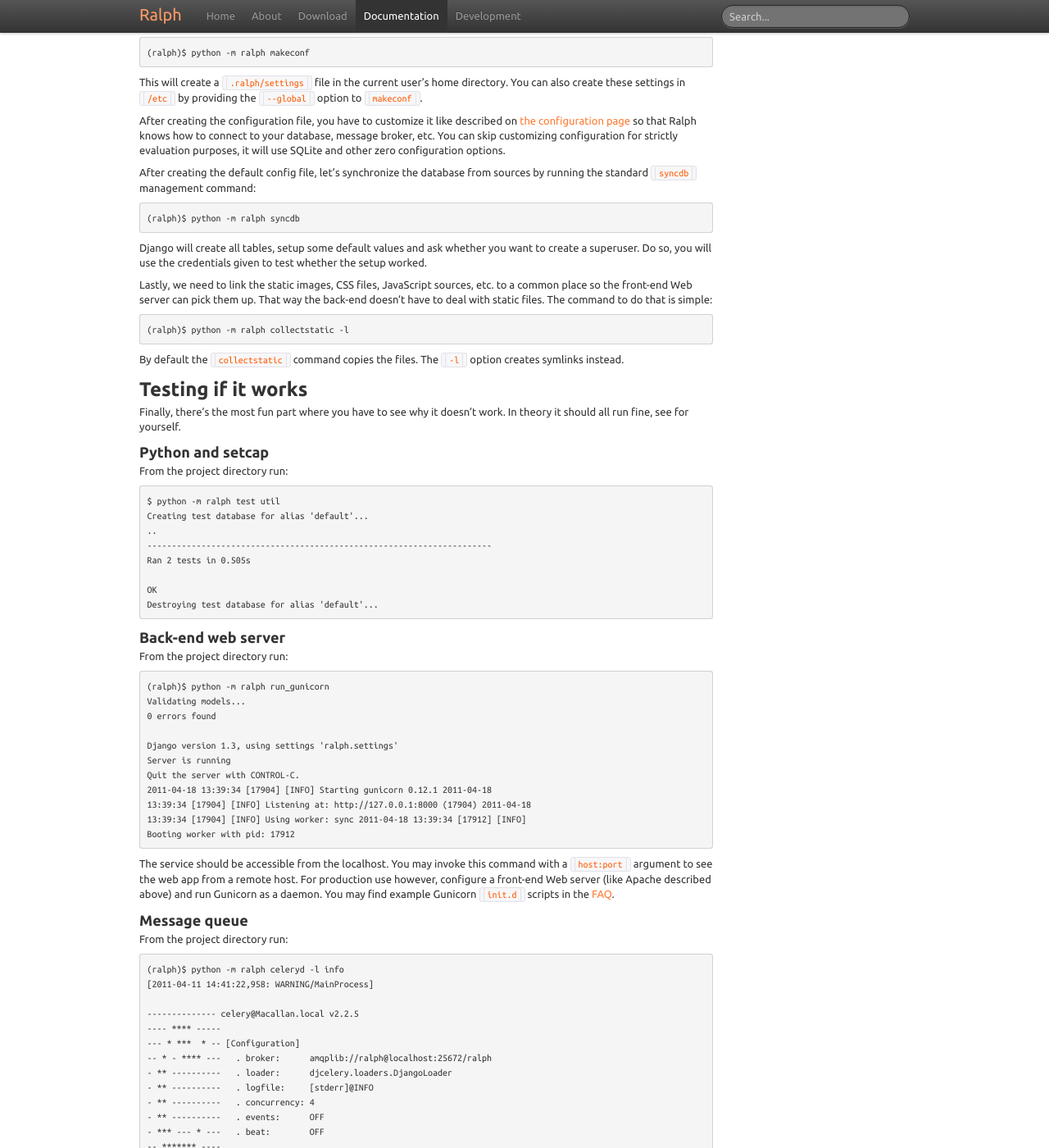
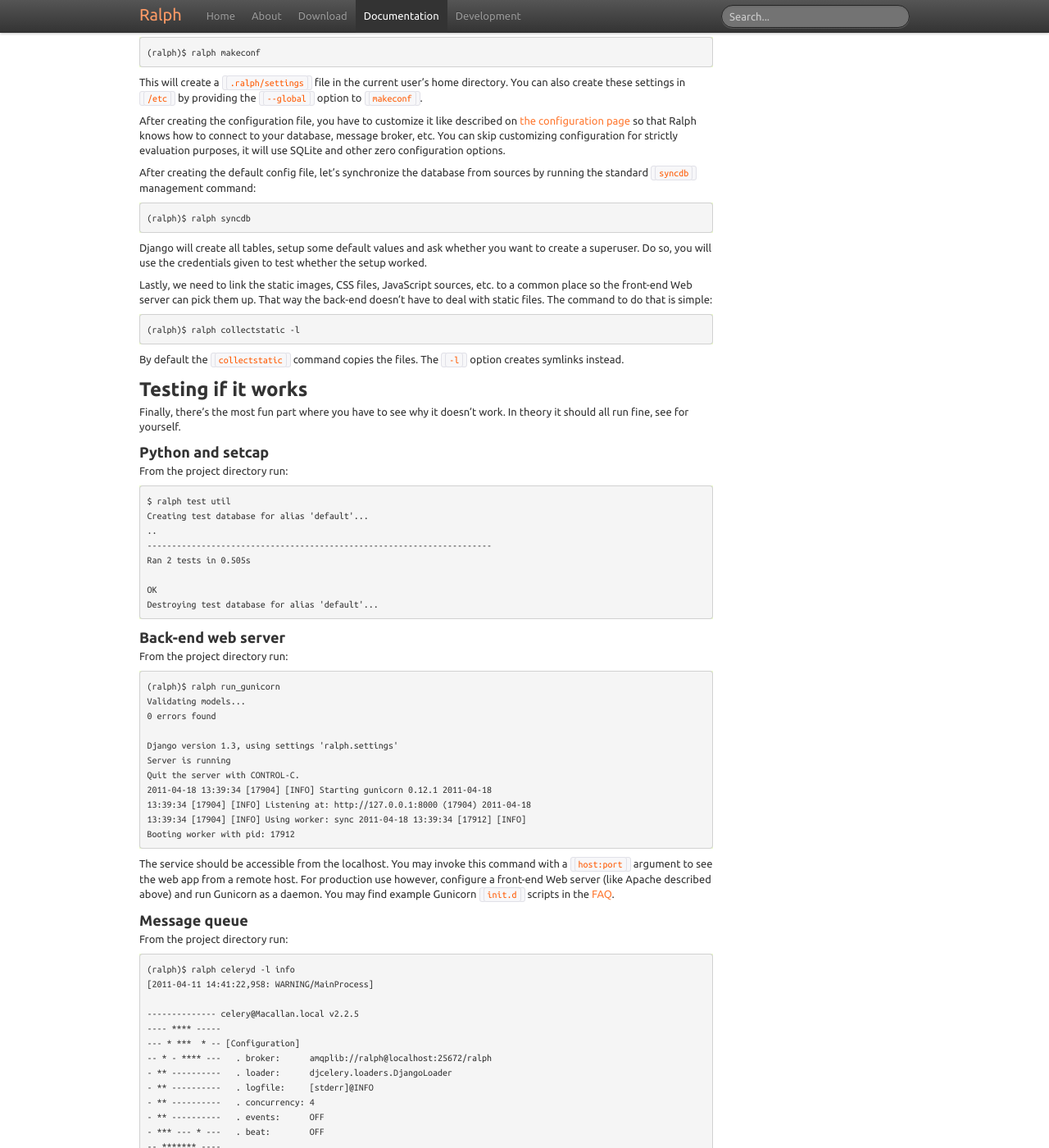
Before and after one commit to allegro/ralph, a Sphinx documentation site: the page built from doc/installation.rst, in a window 1280 px wide and 1400 px high, scrolled down 5207 px. Shown: the whole window at 82% size. Built offline with Sphinx 7.4.7, drawn with Linux system fonts in a browser that asks for light colours; some of the changed text lies outside the part shown.

Commit message:
even easier `ralph` command invocation

```diff
--- a/doc/configuration.rst
+++ b/doc/configuration.rst
@@ -31,7 +31,7 @@
 
 A default configuration file can be created by invoking::
 
-  (ralph)$ python -m ralph makeconf
+  (ralph)$ ralph makeconf
 
 This will create the ``~/.ralph/settings`` file with default values. Ralph will
 not overwrite existing configuration, you can change that by adding ``--force``
--- a/doc/discovery.rst
+++ b/doc/discovery.rst
@@ -14,8 +14,8 @@
 You can run :index:`discovery` on a specified IP address or whole network with the
 "discover" management command::
 
-    (ralph)$ python -m ralph discover '127.0.0.1'
-    (ralph)$ python -m ralph discover '127.0.0.1/24'
+    (ralph)$ ralph discover '127.0.0.1'
+    (ralph)$ ralph discover '127.0.0.1/24'
 
 This will attempt to invoke each of the discovery plugins on all the specified
 addresses -- the plugins themselves will fill in all the information they can
@@ -43,7 +43,7 @@
 course, in order to do that, you need to have the worker applications started
 on those servers. You do that with the command::
 
-    (ralph)$ python -m ralph celeryd
+    (ralph)$ ralph celeryd
 
 It's possible to make some workers only process the addresses from certain
 networks. The network definitions have a ``queue`` parameter which tells to
@@ -83,13 +83,13 @@
 
 You can export data from ralph in form of a CSV file by running::
 
-    (ralph)$ python -m ralph report inventory --output=report.csv
+    (ralph)$ ralph report inventory --output=report.csv
 
 Importing a CSV file is also easy. For example, if you have generated a
 :index:`report` with the above command and changed the name and remarks of some
 of the devices, you can import those changes by running::
 
-    (ralph)$ python -m ralph import --fields=id,,,,,name,,,,remarks report.csv
+    (ralph)$ ralph import --fields=id,,,,,name,,,,remarks report.csv
 
 The ``--fields`` parameter tells which columns of the CSV file should be used
 for which fields of the imported devices.
--- a/doc/installation.rst
+++ b/doc/installation.rst
@@ -326,7 +326,7 @@
 
 Once installed, we can create a configuration file template::
 
-  (ralph)$ python -m ralph makeconf
+  (ralph)$ ralph makeconf
 
 This will create a ``.ralph/settings`` file in the current user's home
 directory. You can also create these settings in ``/etc`` by providing the
@@ -341,7 +341,7 @@
 After creating the default config file, let's synchronize the database from
 sources by running the standard ``syncdb`` management command::
 
-  (ralph)$ python -m ralph syncdb
+  (ralph)$ ralph syncdb
 
 Django will create all tables, setup some default values and ask whether you
 want to create a superuser. Do so, you will use the credentials given to test
@@ -352,7 +352,7 @@
 back-end doesn't have to deal with static files. The command to do that is
 simple::
 
-  (ralph)$ python -m ralph collectstatic -l
+  (ralph)$ ralph collectstatic -l
 
 By default the ``collectstatic`` command copies the files. The ``-l`` option
 creates symlinks instead.
@@ -368,7 +368,7 @@
 
 From the project directory run::
 
-  $ python -m ralph test util
+  $ ralph test util
   Creating test database for alias 'default'...
   ..
   ----------------------------------------------------------------------
@@ -382,7 +382,7 @@
 
 From the project directory run::
 
-  (ralph)$ python -m ralph run_gunicorn
+  (ralph)$ ralph run_gunicorn
   Validating models...
   0 errors found
 
@@ -405,7 +405,7 @@
 
 From the project directory run::
 
-  (ralph)$ python -m ralph celeryd -l info
+  (ralph)$ ralph celeryd -l info
   [2011-04-11 14:41:22,958: WARNING/MainProcess]
 
   -------------- celery@Macallan.local v2.2.5
@@ -437,7 +437,7 @@
 
 First let's try interactively to discover a single host::
 
-  (ralph)$ python -m ralph discover 127.0.0.1
+  (ralph)$ ralph discover 127.0.0.1
   127.0.0.1... up!
 
 Should the discovery show that 127.0.0.1 is down, check whether your Python
@@ -445,7 +445,7 @@
 
 If everything's alright, let's try to run the discovery remotely::
 
-  $ python -m ralph discover --remote 127.0.0.1
+  $ ralph discover --remote 127.0.0.1
 
 This won't return anything on stdout but on your Celeryd console you should
 see::
--- a/setup.py
+++ b/setup.py
@@ -61,6 +61,7 @@
             'pping = ralph.util.network:ping_main',
             'cmdb_sync = ralph.cmdb.importer:importer_main',
             'cmdb_integration = ralph.cmdb.integration.sync:integrate_main',
+            'ralph = ralph.__main__:main',
         ],
     },
     classifiers = [
```
Also changed, not shown: 1 other file.
